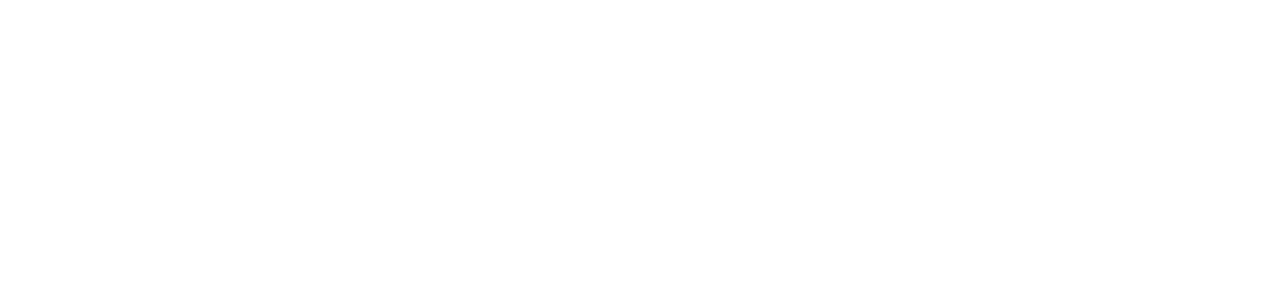
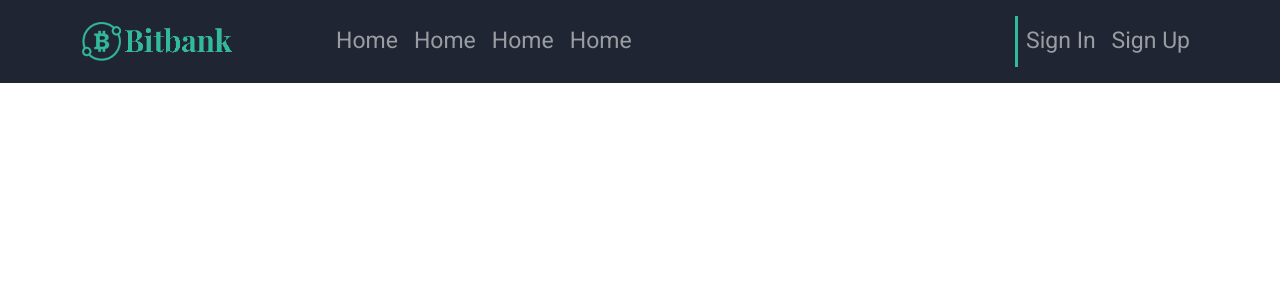
Before and after one commit to ra6ty/Bit-Bank, a React (Create React App) app: page / in a window 1280 px wide. Shown: the top 300 px of the page. Built offline with nearby package versions, Linux system fonts and the light colour scheme.

Commit message:
add navbar to project

```diff
--- a/public/index.html
+++ b/public/index.html
@@ -2,7 +2,7 @@
 <html lang="en">
   <head>
     <meta charset="utf-8" />
-    <link rel="icon" href="#" />
+    <link rel="icon" href="favicon.ico" />
     <meta name="viewport" content="width=device-width, initial-scale=1" />
     <meta name="theme-color" content="#000000" />
     <meta
--- a/src/component/App/App.tsx
+++ b/src/component/App/App.tsx
@@ -1,6 +1,5 @@
 import React from 'react';
 import "./App.scss"
-import {Badge, Button} from "react-bootstrap";
 import {BrowserRouter, Route, Routes} from "react-router-dom";
 import Main from "../../pages/Main/Main";
 
--- /dev/null
+++ b/src/component/Header/Header.scss
@@ -0,0 +1,50 @@
+.navigation {
+  transition: .3s all;
+  background: #1f2532 !important;
+  padding: 1rem 0;
+
+  & .logo {
+    width: 150px;
+  }
+
+  &.nav {
+    display: flex;
+  }
+
+  .navbar-collapse {
+    justify-content: space-between;
+  }
+
+  .nav-sign {
+    border-left: 3px solid #31BB9E;
+  }
+
+  .nav-menu {
+    margin-left: 5rem;
+  }
+
+  .nav-link {
+    color: #5C5E65;
+    font-size: 23px;
+    padding-left:0.3rem ;
+  }
+}
+
+.navbar-dark .navbar-nav .nav-link:hover {
+  color: #31BB9E;
+}
+
+.navbar-dark .navbar-nav .show > .nav-link, .navbar-dark .navbar-nav .nav-link.active {
+  color: #31BB9E;
+}
+
+.navbar-dark .navbar-nav .nav-link:focus-visible {
+  color: #31BB9E;
+  outline: none;
+}
+
+@media (max-width: 992px) {
+  .nav-menu {
+    margin-left: 0 !important;
+  }
+}
--- /dev/null
+++ b/src/component/Header/Header.tsx
@@ -0,0 +1,28 @@
+import React from 'react';
+import "./Header.scss"
+import {Navbar, Nav, Container} from 'react-bootstrap';
+
+const Header: React.FC = () => {
+    return (
+        <Navbar className="navigation" bg="dark" expand="lg" variant="dark">
+            <Container>
+                <Navbar.Brand href="#home"><img className="logo" src="./images/logo.png" alt="logo"/></Navbar.Brand>
+                <Navbar.Toggle aria-controls="basic-navbar-nav"/>
+                <Navbar.Collapse id="basic-navbar-nav">
+                    <Nav className="nav-menu">
+                        <Nav.Link className="nav-link nav-main" href="#home">Home</Nav.Link>
+                        <Nav.Link className="nav-link nav-main" href="#home">Home</Nav.Link>
+                        <Nav.Link className="nav-link nav-main" href="#home">Home</Nav.Link>
+                        <Nav.Link className="nav-link nav-main" href="#home">Home</Nav.Link>
+                    </Nav>
+                    <Nav className="nav-sign">
+                        <Nav.Link className="nav-link nav-sign-in" href="#home">Sign In</Nav.Link>
+                        <Nav.Link className="nav-link nav-sign-up" href="#link">Sign Up</Nav.Link>
+                    </Nav>
+                </Navbar.Collapse>
+            </Container>
+        </Navbar>
+    );
+};
+
+export default Header;
--- a/src/pages/Main/Main.tsx
+++ b/src/pages/Main/Main.tsx
@@ -1,13 +1,12 @@
 import React from 'react';
 import "./Main.scss"
+import Header from "../../component/Header/Header";
 
 const Main: React.FC = () => {
 
-    console.log("test")
-
     return (
         <div className="Main">
-
+            <Header/>
         </div>
     );
 };
```
Also changed, not shown: public/images/logo.png (added), 1 other file (tests, documents, lock files or other folders).
